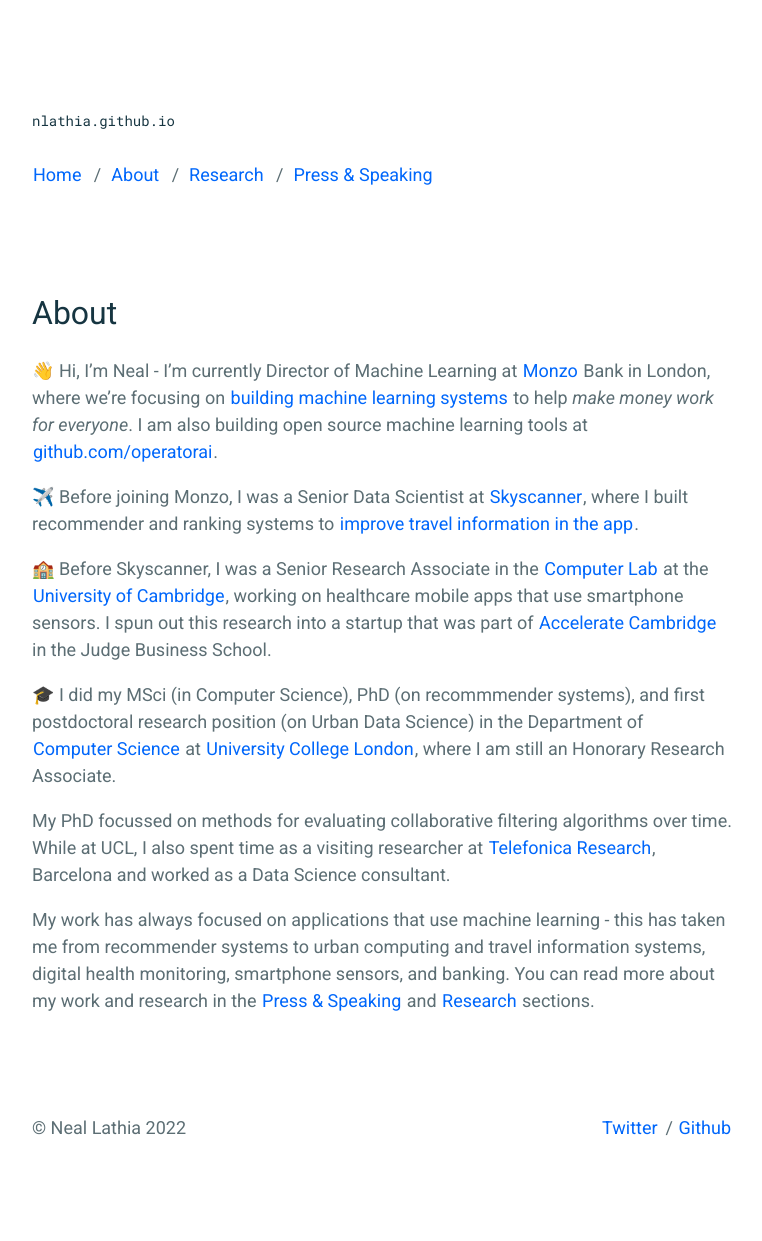
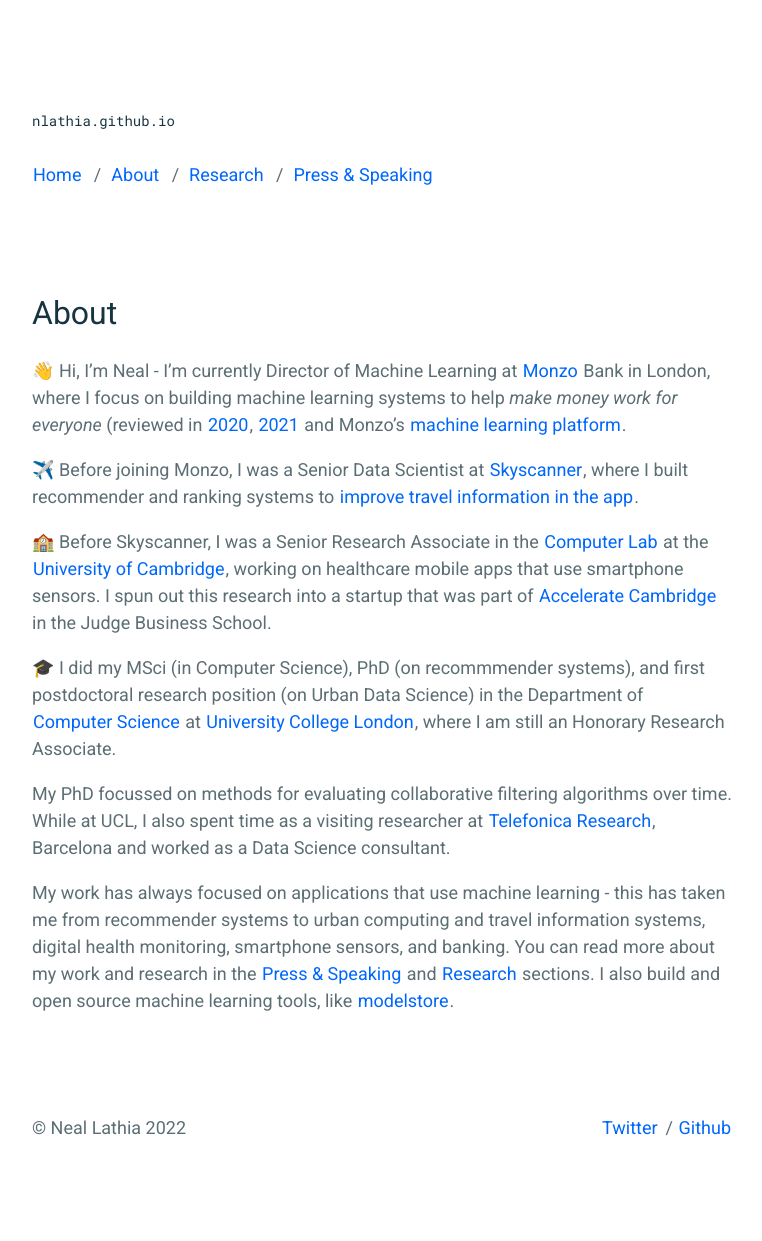
Before and after one commit to nlathia/nlathia.github.io, a Jekyll site: the page built from _pages/about.md, in a window 1280 px wide. Shown: the whole page, without its empty margins (258-1020 px from the left). Built offline with Jekyll 4.4.1, drawn with Linux system fonts in a browser that asks for light colours.

Commit message:
Update about.md

```diff
--- a/_pages/about.md
+++ b/_pages/about.md
@@ -4,7 +4,7 @@ title: About
 permalink: /about/
 ---
 
-👋 Hi, I'm Neal - I'm currently Director of Machine Learning at [Monzo](https://monzo.com/) Bank in London, where we're focusing on [building machine learning systems](http://nlathia.github.io/2020/10/Monzo-ML.html) to help _make money work for everyone_. I am also building open source machine learning tools at [github.com/operatorai](https://github.com/operatorai/).
+👋 Hi, I'm Neal - I'm currently Director of Machine Learning at [Monzo](https://monzo.com/) Bank in London, where I focus on building machine learning systems to help _make money work for everyone_ (reviewed in [2020](http://nlathia.github.io/2020/10/Monzo-ML.html), [2021](https://nlathia.github.io/2021/10/Monzo-ML.html) and Monzo's [machine learning platform](https://nlathia.github.io/2022/04/Monzo-ML-stack.html).
 
 ✈️ Before joining Monzo, I was a Senior Data Scientist at [Skyscanner](http://skyscanner.net/), where I built recommender and ranking systems to [improve travel information in the app](https://medium.com/@neal_lathia/five-lessons-from-building-machine-learning-systems-d703162846ad).
 
@@ -14,4 +14,4 @@ permalink: /about/
 
 My PhD focussed on methods for evaluating collaborative filtering algorithms over time. While at UCL, I also spent time as a visiting researcher at [Telefonica Research](http://www.tid.es/), Barcelona and worked as a Data Science consultant.
 
-My work has always focused on applications that use machine learning - this has taken me from recommender systems to urban computing and travel information systems, digital health monitoring, smartphone sensors, and banking. You can read more about my work and research in the [Press & Speaking](../public/) and [Research](../research/) sections.
+My work has always focused on applications that use machine learning - this has taken me from recommender systems to urban computing and travel information systems, digital health monitoring, smartphone sensors, and banking. You can read more about my work and research in the [Press & Speaking](../public/) and [Research](../research/) sections. I also build and open source machine learning tools, like [modelstore](https://github.com/operatorai/modelstore).
```
